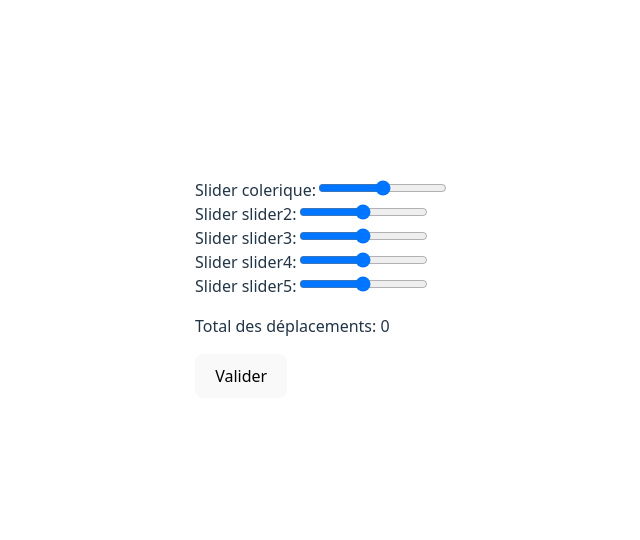
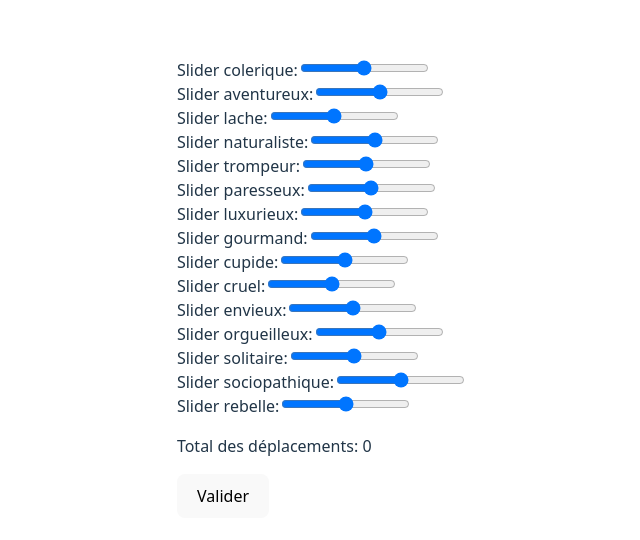
Before and after one commit to gabriellevy/destin-extremis-react, a React (Create React App) app: page /choix-coterie in a window 1280 px wide. Shown: the part 112-652 px from the top of the page, without its empty margins (318-958 px from the left). Built offline with nearby package versions, Linux system fonts and the light colour scheme; what @mistralai/mistralai would draw is missing.

Commit message:
sliders de défauts

```diff
--- a/src/ChoixDeCoterie/ChoixDeCoterie.tsx
+++ b/src/ChoixDeCoterie/ChoixDeCoterie.tsx
@@ -1,27 +1,74 @@
 import React from 'react';
 import { useForm } from 'react-hook-form';
+import {TypeMauvais} from "../types/BonMauvais";
 
 type FormData = {
     colerique: number;
-    slider2: number;
-    slider3: number;
-    slider4: number;
-    slider5: number;
+    aventureux: number;
+    lache: number;
+    naturaliste: number;
+    trompeur: number;
+    paresseux: number;
+    luxurieux: number;
+    gourmand: number;
+    cupide: number;
+    cruel: number;
+    envieux: number;
+    orgueilleux: number;
+    solitaire: number;
+    sociopathique: number;
+    rebelle: number;
 };
 
 const ChoixDeCoterie : React.FC = () => {
     const { register, handleSubmit, watch, formState: { errors } } = useForm<FormData>({
         defaultValues: {
             colerique: 0,
-            slider2: 0,
-            slider3: 0,
-            slider4: 0,
-            slider5: 0,
+            aventureux: 0,
+            lache: 0,
+            naturaliste: 0,
+            trompeur: 0,
+            paresseux: 0,
+            luxurieux: 0,
+            gourmand: 0,
+            cupide: 0,
+            cruel: 0,
+            envieux: 0,
+            orgueilleux: 0,
+            solitaire: 0,
+            sociopathique: 0,
+            rebelle: 0,
         }
     });
 
-    const idsSliders: string[] = ['colerique', 'slider2', 'slider3', 'slider4', 'slider5'];
-    const sliders = watch(['colerique', 'slider2', 'slider3', 'slider4', 'slider5']);
+    const idsSliders: string[] = [
+        'colerique', 'aventureux', 'lache', 'naturaliste',
+        'trompeur',
+        'paresseux',
+        'luxurieux',
+        'gourmand',
+        'cupide',
+        'cruel',
+        'envieux',
+        'orgueilleux',
+        'solitaire',
+        'sociopathique',
+        'rebelle',
+    ];
+    const sliders = watch([
+        'colerique', 'aventureux', 'lache', 'naturaliste',
+        'trompeur',
+        'paresseux',
+        'luxurieux',
+        'gourmand',
+        'cupide',
+        'cruel',
+        'envieux',
+        'orgueilleux',
+        'solitaire',
+        'sociopathique',
+        'rebelle',
+    ]);
 
     const total = sliders.reduce((sum, value) => sum + Math.abs(value), 0);
 
```
